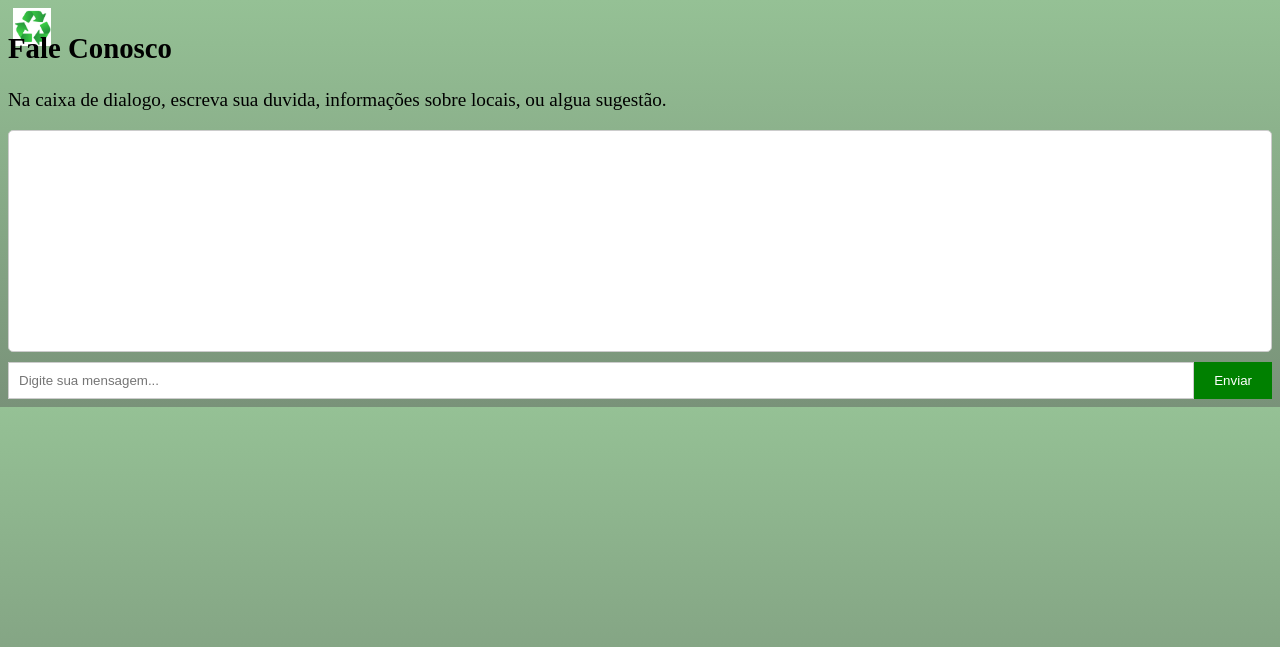
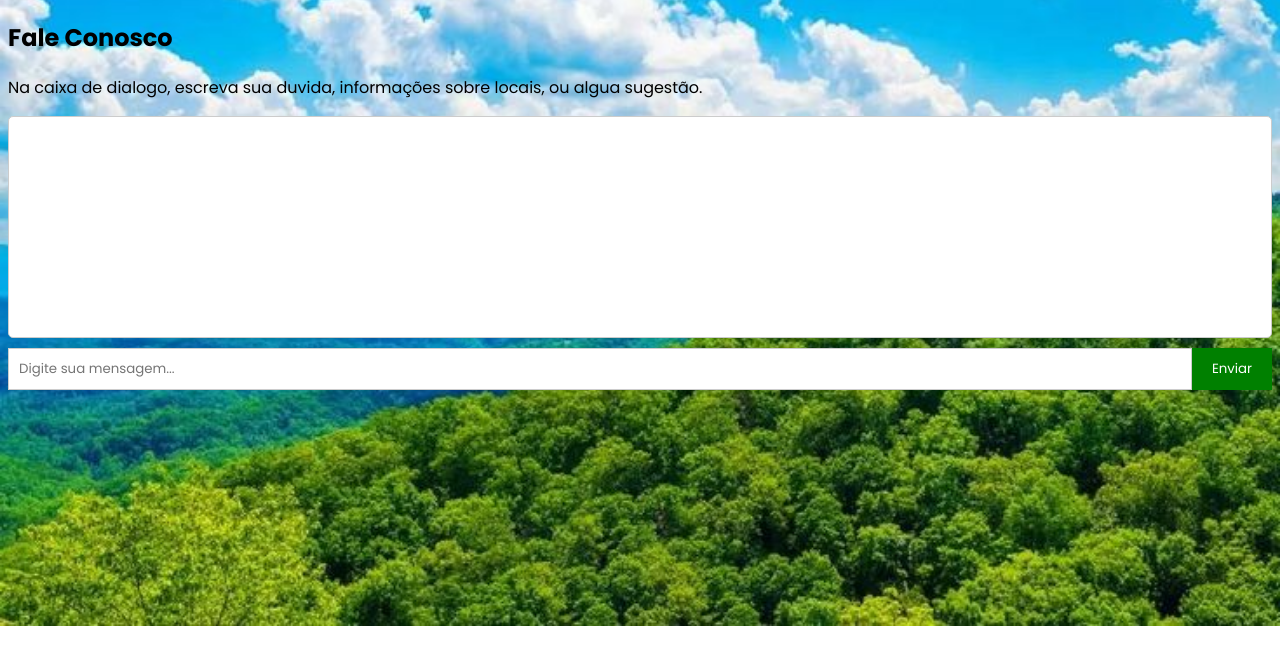
Before and after one commit to WolfgangVM/Projeto_Integrador, a Django app: page /contato/ in a window 1280 px wide. Shown: the top 647 px of the page. Run offline with Django 5.2, Linux system fonts and the light colour scheme.

Commit message:
Desing melhorado

```diff
--- a/Server_Django/Server_Django/settings.py
+++ b/Server_Django/Server_Django/settings.py
@@ -131,8 +131,10 @@ USE_TZ = True
 # https://docs.djangoproject.com/en/5.1/howto/static-files/
 
 STATIC_URL = 'static/'
-#STTATICFILES_DIRS = [BASE_DIR / "static"]
+STTATICFILES_DIRS = [BASE_DIR / "static"]
 STATIC_ROOT = os.path.join(BASE_DIR, 'staticfiles')
+MIDIA_ROOT = os.path.join(BASE_DIR, 'img')
+MIDIA_URL = '/img/'
 
 # Default primary key field type
 # https://docs.djangoproject.com/en/5.1/ref/settings/#default-auto-field
--- a/Server_Django/Server_Django/urls.py
+++ b/Server_Django/Server_Django/urls.py
@@ -15,16 +15,19 @@ Including another URLconf
     2. Add a URL to urlpatterns:  path('blog/', include('blog.urls'))
 """
 from django.contrib import admin
-from django.shortcuts import render
-from django.urls import path, include
+from django.urls import path
 from home import views
+from django.conf import settings
+from django.conf.urls.static import static
 
 
 
 
 urlpatterns = [
-    path('home/', views.home, name='index'),
+    path('admin/',admin.site.urls),
+    path('', views.home, name='index'),
     path('contato/', views.contato, name='contato'),
-    path('info/', views.info, name='info')
+    path('info/', views.info, name='info'),
 
 ]
+urlpatterns += static(settings.MEDIA_URL, document_root=settings.MEDIA_ROOT)
--- a/Server_Django/home/static/css/style.css
+++ b/Server_Django/home/static/css/style.css
@@ -1,26 +1,32 @@
+
 @import url('https://fonts.googleapis.com/css2?family=Poppins:wght@400;700&display=swap');
-
+*{
+    font-family: "poppins";
+}
 body {
-    background: linear-gradient(rgb(149, 193, 149), rgb(121, 146, 121));
-    display: flex;
-    flex-direction: column;
-    font-size: larger;
-    font-family: "poppins";
+    background-size: cover;
+    background-repeat: no-repeat;
+    background-position: center;
 }
 
 img{
-    width: 38px;
-    height: 38px;
-    position:absolute;
-    left: 1%;
-    z-index: auto;
+    height: 40px;
+    width: 40px;
+    margin-right: 5px;
+}
+
+.barra{
+    background-color: rgb(74, 145, 74, 0.5);
+    backdrop-filter: blur(10px);
+    box-shadow: -10px 0 10px rgb(0, 0, 0, 0.1);
+    width: 100%;
+    z-index: 1;
 }
 
 nav{
     display: flex;
     justify-content: flex-end;
     margin-left: -20px;
-    font-family: "poppins";
 }
 
 nav ul{
@@ -71,17 +87,12 @@ nav a{
 
     }
 }
-header {
-    background-color: brown;
-    margin-top: 0;
-    width: 100%;
-    text-align: center;
-    font-size: xx-large;
-    padding: 10px 0;
-    position: fixed, center;
-    top: 0;
-    font-family: "poppins";
+@media(min-width:800px){
+    .hideDesktop{
+        display: none;
+    }
 }
+
 
 #map {
     margin-left: 18%;
--- a/Server_Django/home/static/css/styleContato.css
+++ /dev/null
@@ -1,52 +0,0 @@
-/*Style CSS*/
-
-/*Definição do corpo da pagina*/
-body {
-    background: linear-gradient(rgb(149, 193, 149), rgb(121, 146, 121));
-    display: flex;
-    flex-direction: column;
-    font-size: larger;
-}
-h2{
-    position: relative;
-}
-img{
-    width: 38px;
-    height: 38px;
-    position:absolute;
-    top: auto;
-    left: 1%;
-
-}
-
-.chat-box {
-    height: 200px;
-    background-color: white;
-    border: 1px solid #ccc;
-    padding: 10px;
-    overflow-y: auto;
-    margin-bottom: 10px;
-    border-radius: 5px;
-}
-.chat-input {
-    display: flex;
-    gap: 0px;
-}
-.chat-input input {
-    flex: 1;
-    padding: 10px;
-    border-radius: 0px;
-    border: 1px solid #ccc;
-}
-.chat-input button {
-    padding: 10px 20px;
-    background-color: green;
-    color: white;
-    border: none;
-    border-radius: 0px;
-    cursor: pointer;
-}
-
-.chat-input button:hover {
-    background-color: darkgreen;
-}
--- a/Server_Django/home/templates/contato.html
+++ b/Server_Django/home/templates/contato.html
@@ -5,16 +5,16 @@
 <head>
     <meta charset="UTF-8">
     <meta name="viewport" content="width=device-width, initial-sacale=1,0">
-    <link rel="stylesheet" href="{%static 'css/styleContato.css'%}">
+    <link rel="stylesheet" href="{%static 'css/style.css'%}">
 
     <title>Contato</title>
     <header >
-        <img src="{% static 'images/reciclagem.png' %}">
+
     </header>
 
 </head>
 
-<body>
+<body style="background-image: url('{%static 'img/fundo.jpg'%}');">
 
 	 <section class="chat-container">
         <h2>Fale Conosco</h2>
--- a/Server_Django/home/views.py
+++ b/Server_Django/home/views.py
@@ -1,9 +1,4 @@
 from django.shortcuts import render
-from django.http import HttpRequest
-from django.http import JsonResponse
-from django.views.decorators.csrf import csrf_exempt
-from .models import Local
-import json
 
 def home(request):
     return render(request, 'index.html',)
```
Also changed, not shown: other parts of Server_Django/home/static/css/style.css (+55 -9 lines), Server_Django/home/templates/index.html (+14 -14 lines), Server_Django/home/static/img/close.svg (renamed from Server_Django/home/static/images/close.svg), Server_Django/home/static/img/fundo.jpg (renamed from Server_Django/home/static/images/fundo.jpg), Server_Django/home/static/img/menu.svg (renamed from Server_Django/home/static/images/menu.svg), Server_Django/home/static/img/reciclagem.png (renamed from Server_Django/home/static/images/reciclagem.png), Server_Django/home/static/img/set_of_four_graidnet_green_recycling_signs.jpg (renamed from Server_Django/home/static/images/set_of_four_graidnet_green_recycling_signs.jpg).
